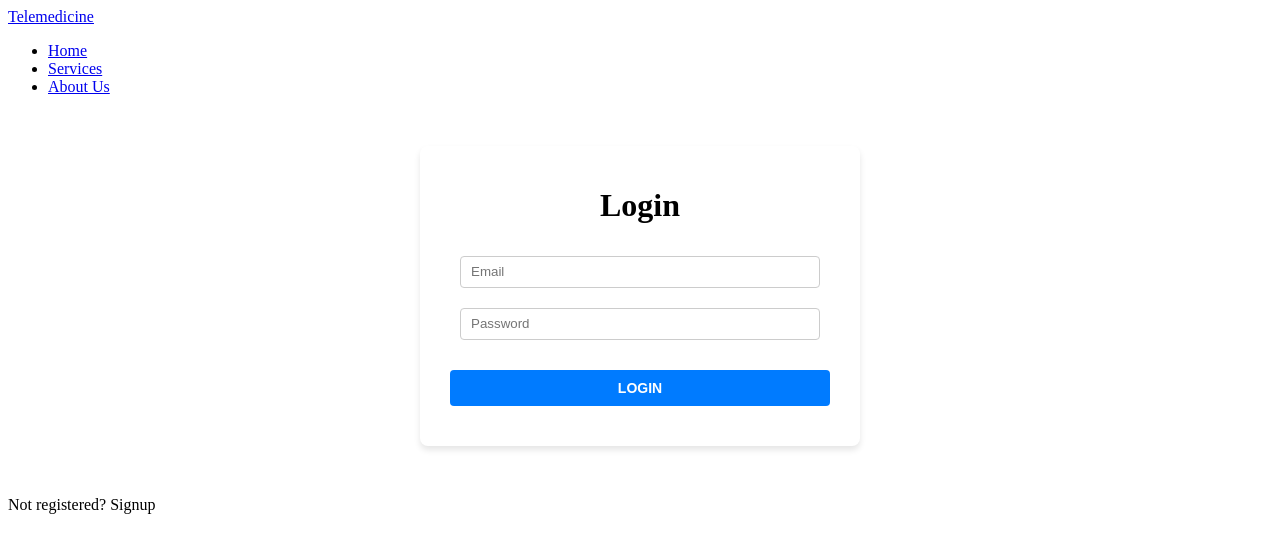
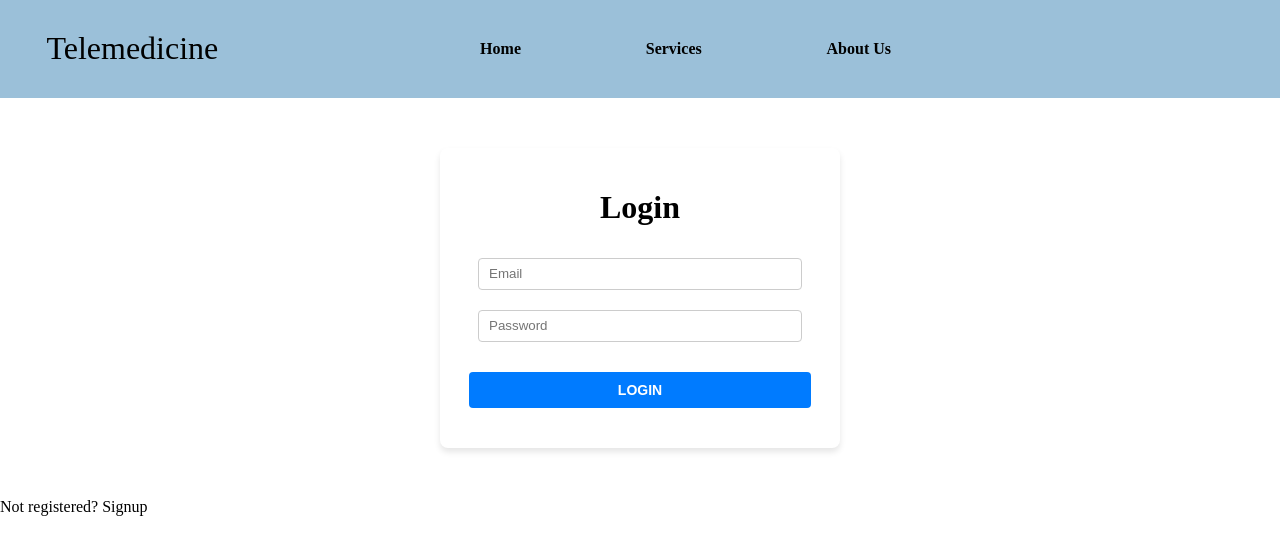
Before and after one commit to emzzy/telefront, a React (Vite) app: page /login in a window 1280 px wide. Shown: the top 554 px of the page. Built offline with nearby package versions, Linux system fonts and the light colour scheme.

Commit message:
Navbar styling

```diff
--- a/src/styles/Navbar.css
+++ b/src/styles/Navbar.css
@@ -0,0 +1,69 @@
+* {
+    box-sizing: border-box ;
+}
+
+body {
+    margin: 0;
+}
+
+.navbar {
+    background-color:  #9BC0D9;
+    color: black;
+    display: flex;
+    justify-content:  space-between;
+    align-items: stretch;
+    padding: 10px 20px;
+    gap: 8rem;
+    padding: 0 1rem;
+}
+
+.site-title {
+    font-size: 2rem;
+}
+
+.navbar-links {
+    list-style: none;
+    display: flex;
+    gap: 20px;
+}
+
+.navbar a {
+    color: inherit;
+    text-decoration: none;
+    height: 100%;
+    display: flex;
+    align-items: center;
+    padding: 1.9rem;
+}
+
+.navbar-links a {
+    text-decoration: none;
+    color: black;
+    font-weight: bold;
+}
+
+.navbar ul {
+    padding: 0;
+    margin: 0;
+    list-style: none;
+    display: flex;
+    gap: 4rem;
+}
+
+.navbar li:active {
+    background-color: yellow;
+}
+.navbar li:hover {
+    background-color: #9fb6cd;
+}
+
+.navbar-icons {
+    display: flex;
+    gap: 20px;
+}
+
+.navbar-icons {
+    text-decoration: none;
+    color: black;
+    font-size: 20px;
+}
```
